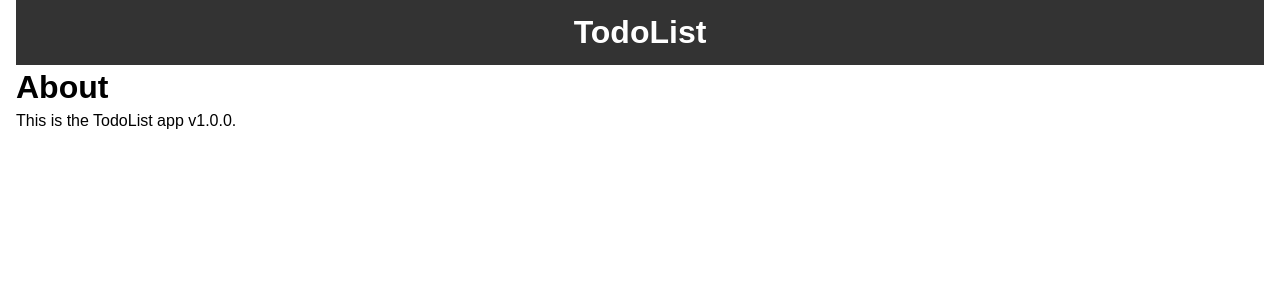
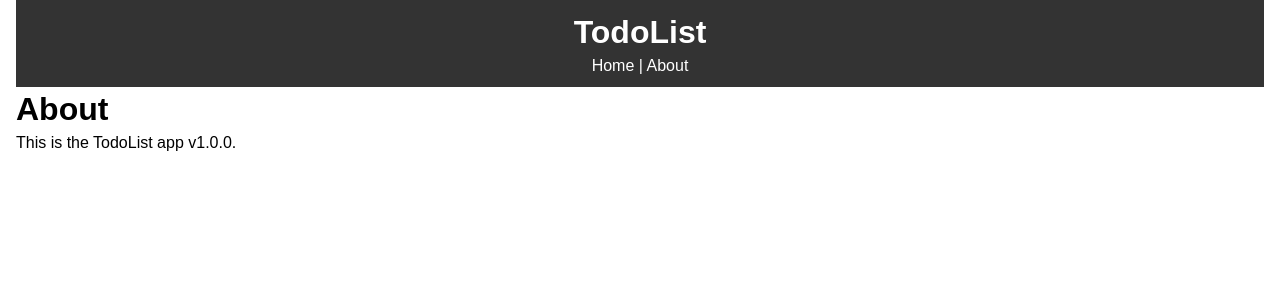
Before and after one commit to DtecIndustries/react-todo-app, a React (Create React App) app: page /about in a window 1280 px wide. Shown: the top 300 px of the page. Built offline with nearby package versions, Linux system fonts and the light colour scheme.

Commit message:
add nav links to Header

```diff
--- a/src/components/layout/Header.js
+++ b/src/components/layout/Header.js
@@ -1,9 +1,11 @@
 import React from 'react';
+import { Link } from 'react-router-dom'
 
 function Header(){
   return (
     <header style={headerStyle}>
       <h1>TodoList</h1>
+      <Link style={linkStyle} to="/">Home</Link> | <Link style={linkStyle} to="/about">About</Link>
     </header>
   )
 }
@@ -15,4 +17,9 @@
   padding: '10px'
 }
 
+const linkStyle = {
+  color: '#fff',
+  textDecoration: 'none'
+}
+
 export default Header;
```
